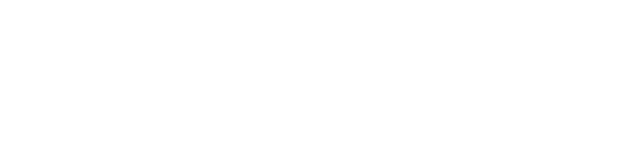
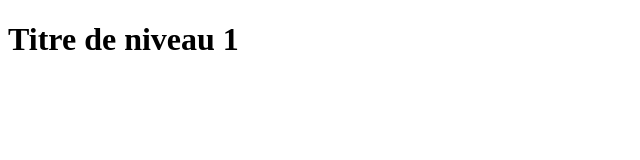
Before and after one commit to Tweaka/helloWorld, a plain HTML site: page index.html in a window 1280 px wide. Shown: the whole page, without its empty margins (0-640 px from the left). Drawn offline with Linux system fonts and the light colour scheme.

Commit message:
adding <h1> to <body>

```diff
--- a/index.html
+++ b/index.html
@@ -4,5 +4,6 @@
 <title> Hi everyone ! </title>
 </head>
 <body>
+  <h1> Titre de niveau 1 <h1>
 </body>
 </html>
```
